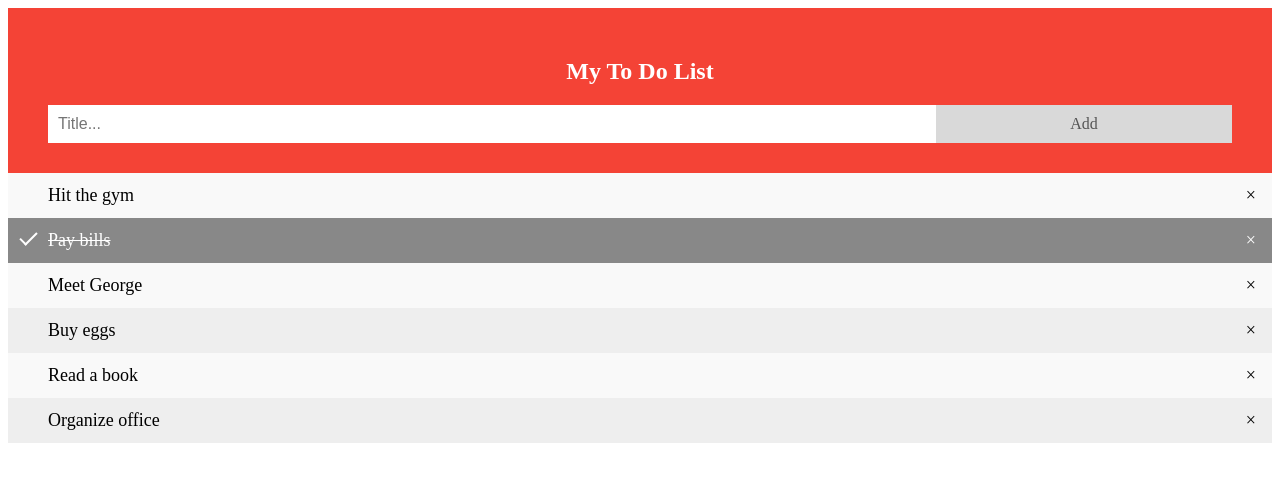
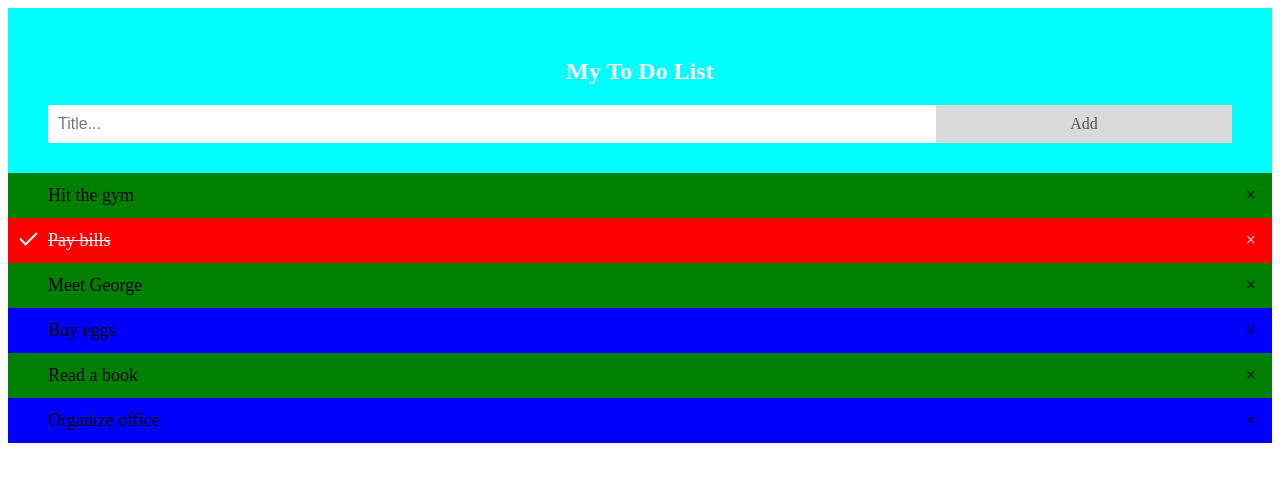
Before and after one commit to Kush2012053/To-Do-List, a plain HTML site: page index.html in a window 1280 px wide. Drawn offline with Linux system fonts and the light colour scheme.

Commit message:
change the background and font colors in to-do-list

```diff
--- a/style.css
+++ b/style.css
@@ -14,7 +14,7 @@ ul li {
   cursor: pointer;
   position: relative;
   padding: 12px 8px 12px 40px;
-  background: #eee;
+  background: blue;
   font-size: 18px;
   transition: 0.2s;
 
@@ -27,7 +27,7 @@ ul li {
 
 /* Set all odd list items to a different color (zebra-stripes) */
 ul li:nth-child(odd) {
-  background: #f9f9f9;
+  background: green;
 }
 
 /* Darker background-color on hover */
@@ -37,7 +37,7 @@ ul li:hover {
 
 /* When clicked on, add a background color and strike out text */
 ul li.checked {
-  background: #888;
+  background: red;
   color: #fff;
   text-decoration: line-through;
 }
@@ -65,13 +65,13 @@ ul li.checked::before {
 }
 
 .close:hover {
-  background-color: #f44336;
+  background-color: aqua;
   color: white;
 }
 
 /* Style the header */
 .header {
-  background-color: #f44336;
+  background-color: aqua;
   padding: 30px 40px;
   color: white;
   text-align: center;
```
